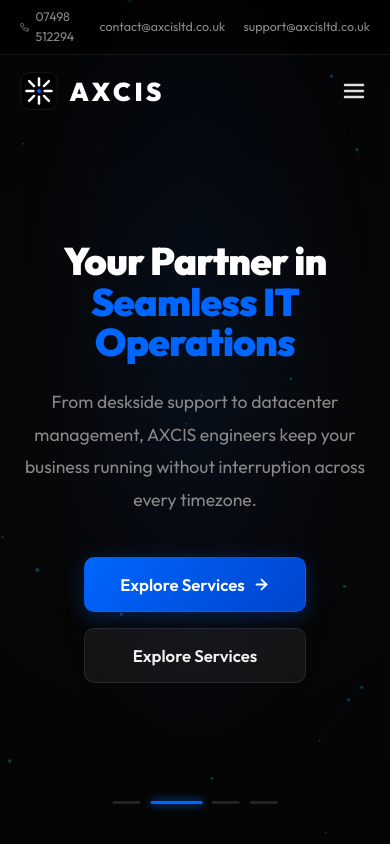
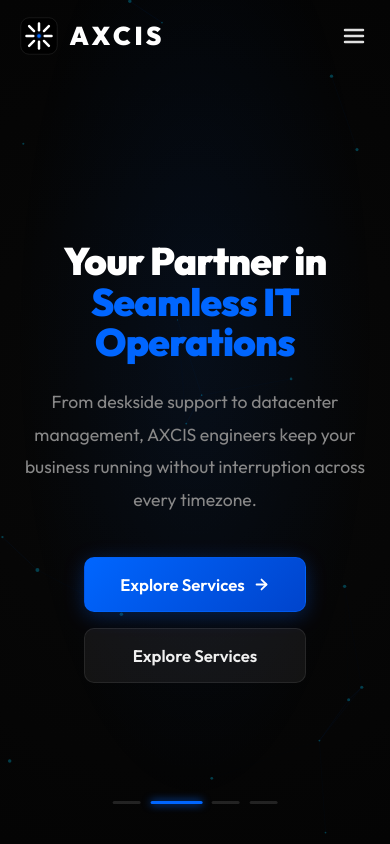
Before and after one commit to SAFI-ULLAHSAFEER/AXCIS, a React (Vite) app in the folder frontend/: page / in a window 390 px wide. Shown: the top 844 px of the page. Built offline with nearby package versions, Linux system fonts and the light colour scheme.

Commit message:
Fix mobile menu overlap issue - hide topbar on mobile, improve spacing and styling

```diff
--- a/frontend/src/index.css
+++ b/frontend/src/index.css
@@ -227,7 +227,7 @@
 /* ══════════════════════════════════════════════════════
    HEADER / NAV
 ══════════════════════════════════════════════════════ */
-.site-header{position:fixed;top:0;left:0;right:0;z-index:1000;transition:background 0.3s,box-shadow 0.3s}
+.site-header{position:fixed;top:0;left:0;right:0;z-index:1002;transition:background 0.3s,box-shadow 0.3s}
 .site-header--scrolled{background:rgba(0,0,0,0.95);backdrop-filter:blur(20px);-webkit-backdrop-filter:blur(20px);box-shadow:0 4px 40px rgba(0,0,0,0.7)}
 .topbar{background:rgba(0,0,0,0.6);border-bottom:1px solid var(--border);padding:0.45rem 0;font-size:0.78rem}
 .topbar__inner{display:flex;align-items:center;justify-content:space-between;gap:1rem}
@@ -237,16 +237,17 @@
 .topbar__right{display:flex;align-items:center;gap:0.75rem;color:var(--text-m);font-size:0.75rem}
 .topbar__sep{width:1px;height:12px;background:var(--border)}
 .nav__inner{display:flex;align-items:center;gap:1.5rem;height:72px}
+@media(max-width:1000px){.topbar{display:none}}
 .nav__logo{flex-shrink:0;cursor:pointer;text-decoration:none}
 .nav__links{display:flex;align-items:center;gap:2rem;margin-left:auto}
 .nav__link{font-size:0.88rem;font-weight:500;color:#aaa;cursor:pointer;transition:color 0.2s;white-space:nowrap;background:none;border:none;padding:0.25rem 0;font-family:'Outfit',sans-serif}
 .nav__link:hover,.nav__link:focus-visible{color:#fff;outline:2px solid rgba(0,102,255,0.5);outline-offset:4px;border-radius:3px}
 .nav__cta{display:flex;align-items:center;gap:0.75rem;margin-left:0.5rem}
 .nav__toggle{display:none;background:none;border:none;color:#e0e0e0;margin-left:auto;padding:0.25rem}
-.nav__mobile{position:fixed;top:var(--nav-h);left:0;right:0;bottom:0;background:rgba(0,0,0,0.98);backdrop-filter:blur(20px);display:flex;flex-direction:column;padding:2rem;gap:0;transform:translateX(100%);transition:transform 0.3s ease;z-index:999}
+.nav__mobile{position:fixed;top:72px;left:0;right:0;bottom:0;background:rgba(0,0,0,0.98);backdrop-filter:blur(20px);-webkit-backdrop-filter:blur(20px);display:flex;flex-direction:column;padding:2rem 1.5rem;gap:0.75rem;transform:translateX(100%);transition:transform 0.3s ease;z-index:1001;overflow-y:auto;-webkit-overflow-scrolling:touch}
 .nav__mobile--open{transform:translateX(0)}
-.nav__mobile-link{font-size:1.3rem;font-weight:600;color:#e0e0e0;padding:1rem 0;border:none;border-bottom:1px solid var(--border);cursor:pointer;transition:color 0.2s;background:none;text-align:left;width:100%;font-family:'Outfit',sans-serif}
-.nav__mobile-link:hover,.nav__mobile-link:focus-visible{color:#fff;outline:none}
+.nav__mobile-link{font-size:1.15rem;font-weight:600;color:#e0e0e0;padding:1.2rem 1rem;border:none;border-radius:8px;background:rgba(255,255,255,0.03);cursor:pointer;transition:all 0.2s;text-align:left;width:100%;font-family:'Outfit',sans-serif;display:block}
+.nav__mobile-link:hover,.nav__mobile-link:focus-visible{color:#fff;background:rgba(0,102,255,0.1);outline:none}
 @media(max-width:1000px){.nav__links,.nav__cta{display:none}.nav__toggle{display:flex}}
 @media(max-width:600px){.topbar__left{gap:0.75rem}.topbar__right{display:none}}
 
```
